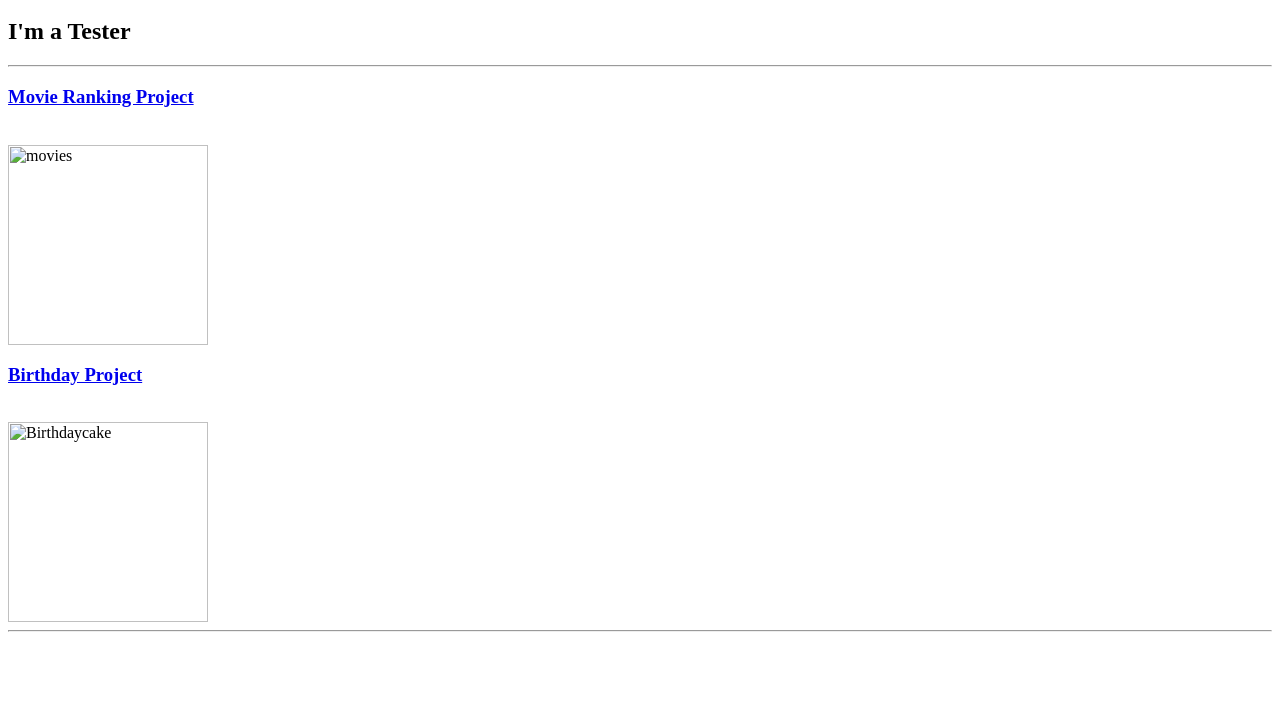
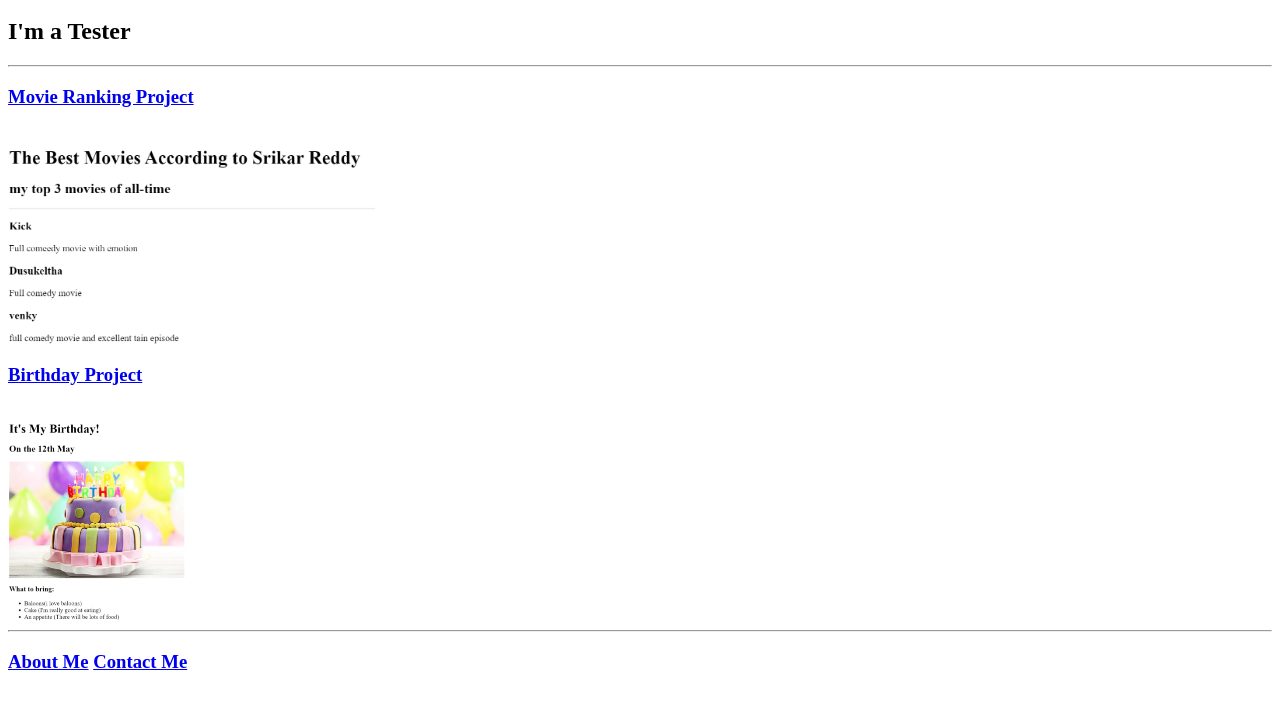
Before and after one commit to jsrikar27/html-portfolio, a plain HTML site: page index.html in a window 1280 px wide. Shown: the part 48-754 px from the top of the page. Drawn offline with Linux system fonts and the light colour scheme.

Commit message:
Update index.html
updated code

```diff
--- a/index.html
+++ b/index.html
@@ -11,11 +11,13 @@
 <h2>I'm a Tester</h2>
 <hr/>
 <h3><a href="../2.4 Movie Ranking Project/">Movie Ranking Project</a> </h3> <br/>
-<img src="../4.3 HTML Porfolio Project/assets/movies.png" height="200" alt="movies"> <br/>
+<img src="./assets/moviess.png" height="200" alt="movies"> <br/>
 <h3><a href="../3.4 Birthday Invite Project/">Birthday Project</a> </h3> <br/>
-<img src="../4.3 HTML Porfolio Project/assets/birthday cake.png" height="200" alt="Birthdaycake"><br/>
+<img src="./assets/bd.png" height="200" alt="Birthdaycake"><br/>
 
 <hr/>
+<h3><a href="public/about.html">About Me</a>
+<a href="public/contact.html">Contact Me</a> </h3>
 
 </body>
 </html>
```
